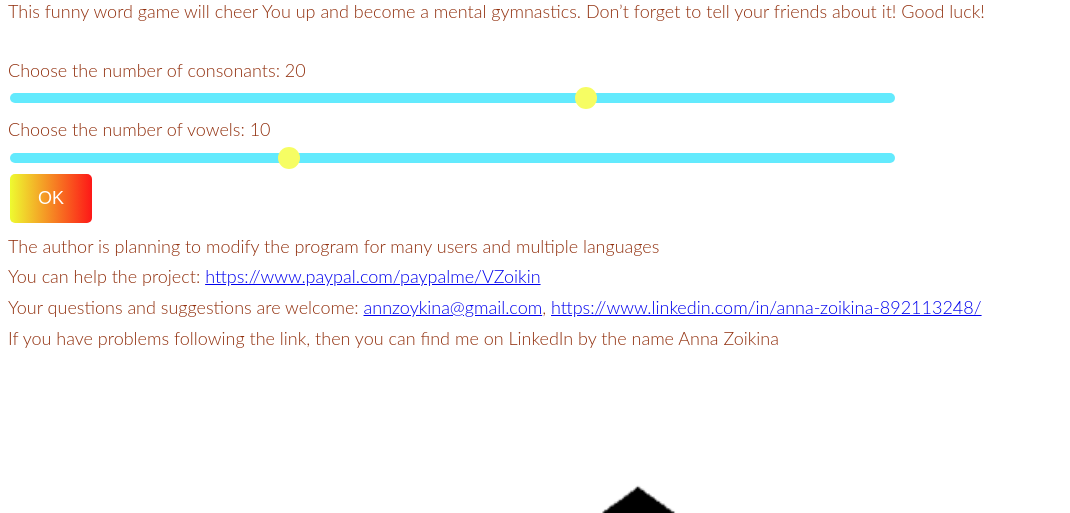
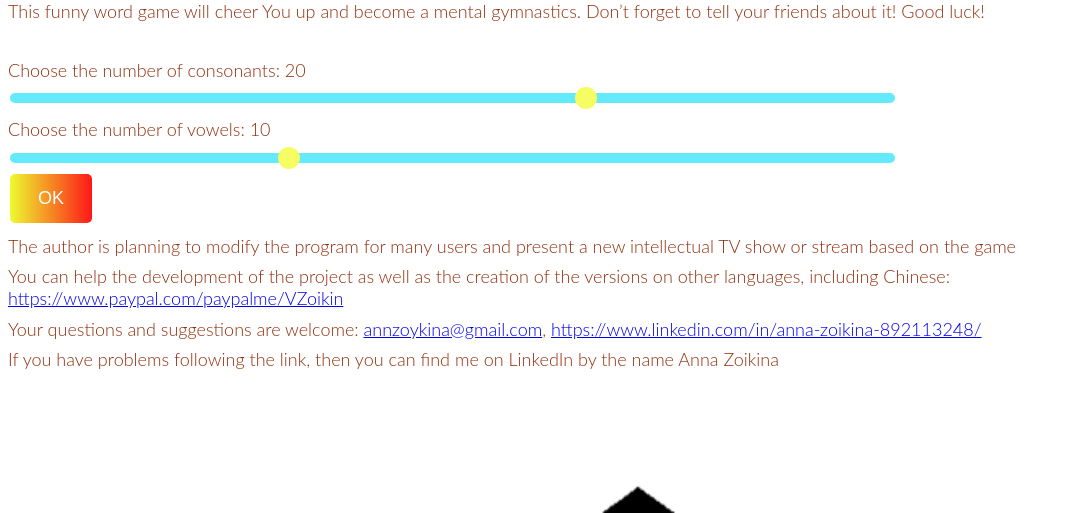
Before and after one commit to Anna-Leila/abcMuse-3.0, a Django app: page / in a window 1280 px wide. Shown: the part 287-800 px from the top of the page, without its empty margins (0-1070 px from the left). Run offline with Django 4.2, Linux system fonts and the light colour scheme.

Commit message:
Information on further development added

```diff
--- a/DJANGOabcMuse/abcMuse/templates/abcMuse/homePage.html
+++ b/DJANGOabcMuse/abcMuse/templates/abcMuse/homePage.html
@@ -72,8 +72,8 @@ slider2.oninput = function() {
     <input type="submit" value="OK"> <!-- submit button -->
 </form>
 
-    <p>The author is planning to modify the program for many users and multiple languages</p>
-    <p>You can help the project: <a href="https://www.paypal.com/paypalme/VZoikin">https://www.paypal.com/paypalme/VZoikin</a></p>
+    <p>The author is planning to modify the program for many users and present a new intellectual TV show or stream based on the game</p>
+    <p>You can help the development of the project as well as the creation of the versions on other languages, including Chinese: <a href="https://www.paypal.com/paypalme/VZoikin">https://www.paypal.com/paypalme/VZoikin</a></p>
     <p>Your questions and suggestions are welcome: <a href="mailto:annzoykina@gmail.com">annzoykina@gmail.com</a>, <a href="https://www.linkedin.com/in/anna-zoikina-892113248/">https://www.linkedin.com/in/anna-zoikina-892113248/</a></p>
     <p>If you have problems following the link, then you can find me on LinkedIn by the name Anna Zoikina</p>
     <br>
```
Also changed, not shown: README.md.
